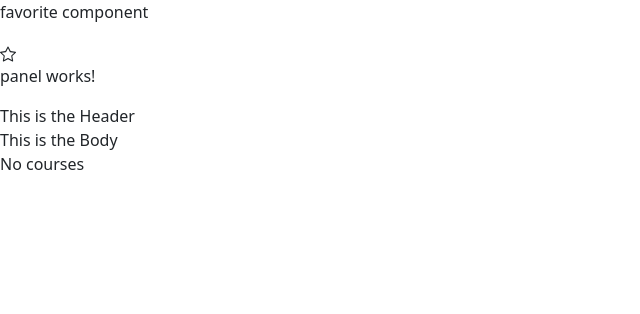
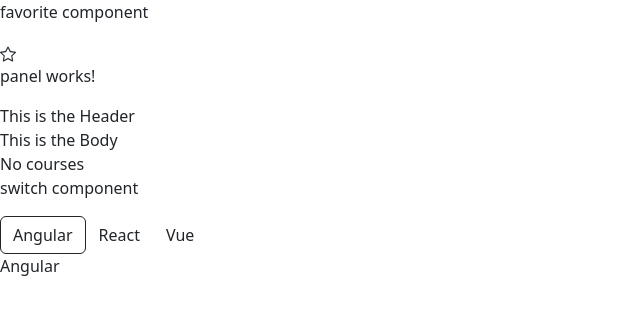
Before and after one commit to marouaneXan/Learn_Angular, an Angular app: page / in a window 1280 px wide. Shown: the top 314 px of the page, without its empty margins (0-640 px from the left). Built offline with nearby package versions, Linux system fonts and the light colour scheme.

Commit message:
ngSwitch

```diff
--- a/src/app/app.component.html
+++ b/src/app/app.component.html
@@ -4,3 +4,4 @@
     <div class="body">This is the Body</div>
 </panel>
 <courses></courses>
+<switch></switch>
--- a/src/app/switch/switch.component.css
+++ b/src/app/switch/switch.component.css
@@ -0,0 +1,4 @@
+.buttons{
+    display:flex;
+    gap:'2rem'
+}
--- a/src/app/switch/switch.component.html
+++ b/src/app/switch/switch.component.html
@@ -1 +1,11 @@
-<p>switch works!</p>
+<p>switch component</p>
+<div class="buttons">
+    <button [class.active]="course=='angular'" class="btn" (click)="course='angular'">Angular</button>
+    <button [class.active]="course=='react'" class="btn" (click)="course='react'">React</button>
+    <button [class.active]="course=='vue'" class="btn" (click)="course='vue'">Vue</button>
+</div>
+<div [ngSwitch]="course">
+    <p *ngSwitchCase="'angular'">Angular</p>
+    <p *ngSwitchCase="'react'">React</p>
+    <p *ngSwitchCase="'vue' ">Vue</p>
+</div>
--- a/src/app/switch/switch.component.ts
+++ b/src/app/switch/switch.component.ts
@@ -1,10 +1,10 @@
 import { Component } from '@angular/core';
 
 @Component({
-  selector: 'app-switch',
+  selector: 'switch',
   templateUrl: './switch.component.html',
   styleUrls: ['./switch.component.css']
 })
 export class SwitchComponent {
-
+  course:string='angular'
 }
```
